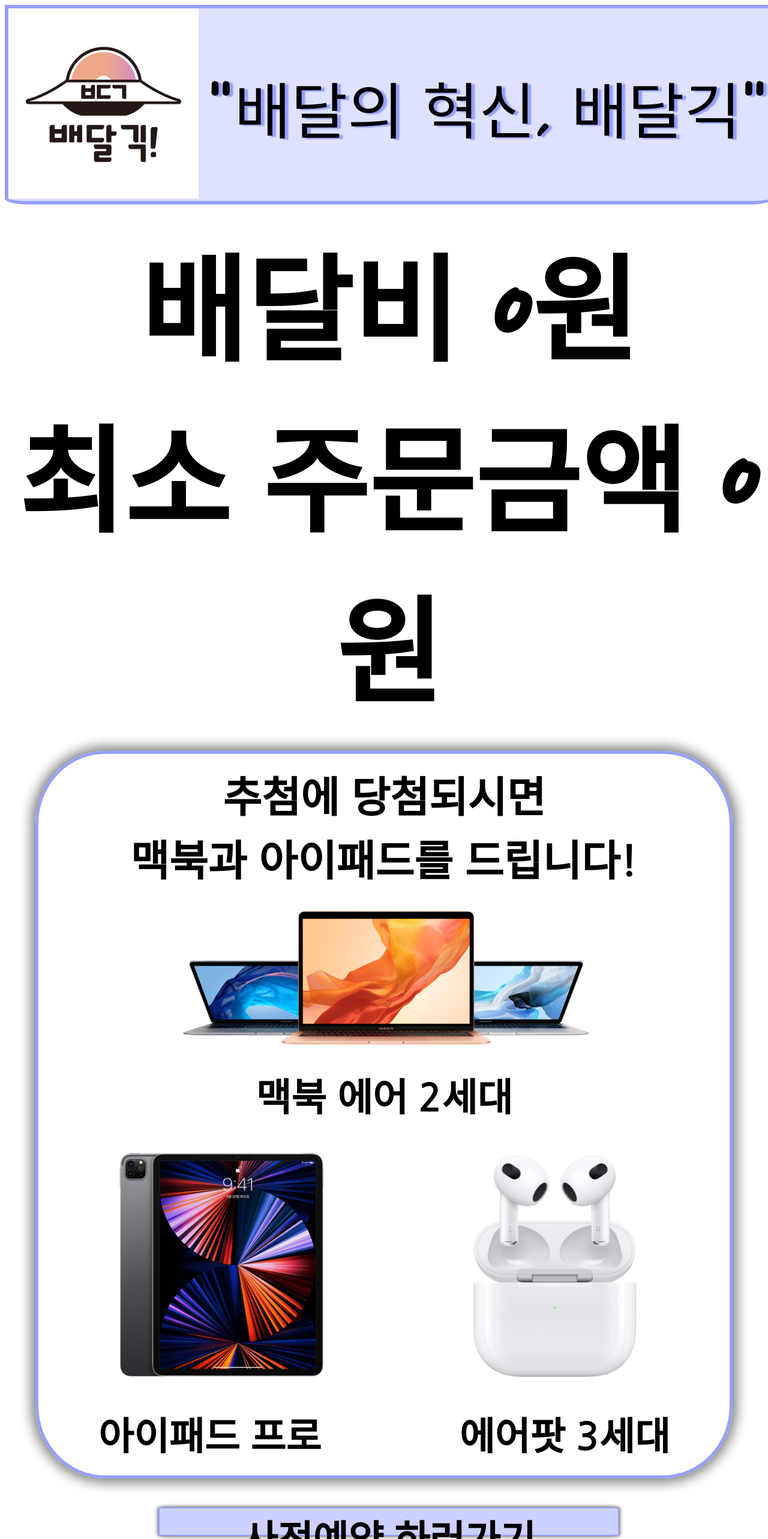
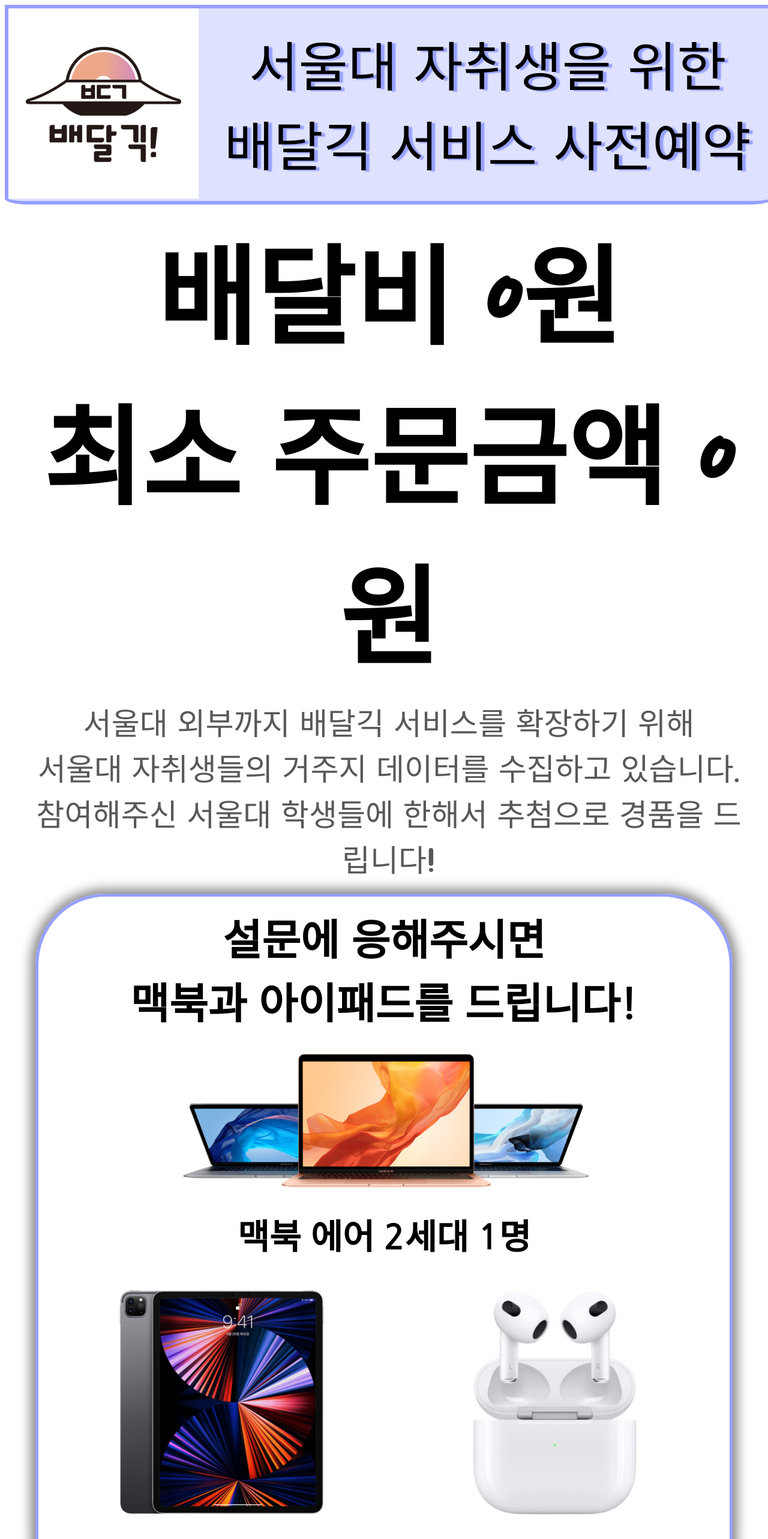
Before and after one commit to YunKim-kaist/Baedalgeek_Reservation_FrontEnd, a React (Create React App) app: page / in a window 1280 px wide. Shown: the top 2566 px of the page at 60% size. Built offline with nearby package versions, Linux system fonts and the light colour scheme; the HTML template or start-up script is replaced by a standard one; a web font is replaced by a local one.

Commit message:
final updated

```diff
--- a/src/App.js
+++ b/src/App.js
@@ -53,7 +53,8 @@
           <img src = {logo} className = {styles.logo}/>
         </span>
         <span className={styles.header}>
-          "배달의 혁신, 배달긱"
+          <div>서울대 자취생을 위한</div>
+          <div>배달긱 서비스 사전예약</div>
         </span>
       </div>
       {data === "giveaway" && (<Giveaway setRes = {setRes}/>)}
--- a/src/App.module.css
+++ b/src/App.module.css
@@ -15,10 +15,10 @@
 }
 .header{
     float: right;
-    font-size: 8vw;
+    font-size: 7vw;
     color:black;
     text-align: center;
-    padding-top: 7vw;
+    padding-top: 2vw;
     padding-bottom: 1vh;
     /* border-style: solid;
     border-top-width: 0.4vh;
--- a/src/components/KakaoShareButton/index.js
+++ /dev/null
@@ -1,68 +0,0 @@
-import React, { useEffect } from 'react'
-import kakaoLogo from "../../img/kakao.png";
-
-const KakaoShareButton = () => {
-  useEffect(() => {
-    createKakaoButton()
-  }, [])
-
-  const createKakaoButton = () => {
-    // kakao sdk script이 정상적으로 불러와졌으면 window.Kakao로 접근이 가능합니다
-    if (window.Kakao) {
-      const kakao = window.Kakao
-
-      // 중복 initialization 방지
-      if (!kakao.isInitialized()) {
-        // 두번째 step 에서 가져온 javascript key 를 이용하여 initialize
-        kakao.init("4a4a3c7a7800e2a0af56d2d6455b429b")
-      }
-
-      kakao.Link.createDefaultButton({
-        // Render 부분 id=kakao-link-btn 을 찾아 그부분에 렌더링을 합니다
-        container: '#kakao-link-btn',
-        objectType: 'feed',
-        content: {
-          title: '타이틀',
-          description: '#리액트 #카카오 #공유버튼',
-          imageUrl: '../../img/baedalgeek.png',
-          link: {
-            mobileWebUrl: window.location.href,
-            webUrl: window.location.href,
-          },
-        },
-        social: {
-          likeCount: 77,
-          commentCount: 55,
-          sharedCount: 333,
-        },
-        buttons: [
-          {
-            title: '웹으로 보기',
-            link: {
-              mobileWebUrl: window.location.href,
-              webUrl: window.location.href,
-            },
-          },
-          {
-            title: '앱으로 보기',
-            link: {
-              mobileWebUrl: window.location.href,
-              webUrl: window.location.href,
-            },
-          },
-        ],
-      })
-    }
-  }
-
-  return (
-    <div className="kakao-share-button">
-      {/* Kakao share button */}
-      <button id="kakao-link-btn">
-        <img src= {kakaoLogo} alt="kakao-share-icon" />
-      </button>
-    </div>
-  )
-}
-
-export default KakaoShareButton
--- a/src/components/giveaway/giveaway.module.css
+++ b/src/components/giveaway/giveaway.module.css
@@ -1,42 +1,35 @@
-@import url("https://fonts.googleapis.com/css2?family=Nanum+Gothic:wght@700&display=swap");
+@import url("https://fonts.googleapis.com/css2?family=Nanum+Gothic:wght@800&display=swap");
 @import url("https://fonts.googleapis.com/css2?family=Nanum+Pen+Script&display=swap");
 @import url("https://fonts.googleapis.com/css2?family=Gamja+Flower&family=Nanum+Pen+Script&display=swap");
+
 
 .head{
     height: auto;
 }
-.header{
-    font-size: 9vw;
-    color:black;
-    text-align: center;
-    padding-top: 2vh;
-    padding-bottom: 2vh;
-    border-style: solid;
-    border-top-width: 0.4vh;
-    border-bottom-width: 0.3vh;
-    background-color: #CDD1FF;
-    border-color: #96A0FF;
-    text-shadow: 6px 2px 2px #96A0FF;
-    font-family: 'Nanum Gothic', sans-serif;
-}
 
 .body{
-    margin-top: 2vh;
+    margin-top: 1.5vh;
     text-align: center;
 }
 
 .slogan{
-    margin-top: 3vh;
-    font-size: 15vw;
+    margin-top: 1.5vh;
+    font-size: 14vw;
     font-weight: bold;
-    font-family: 'Nanum Pen Script', cursive;
+    font-family: 'Nanum Pen Script', 'cursive';
 
 }
-
-
+.announcement{
+    margin-top: 1.5vh;
+    margin-left: 3%;
+    margin-right: 3%;
+    font-size: 4vw;
+    font-family: 'jua', sans-serif;
+    color: #585858;
+}
 .giveaway{
-    margin-top: 4vh;
-    font-size: 5vw;
+    margin-top: 2.5vh;
+    font-size: 4.5vw;
     font-family: 'Nanum Gothic', sans-serif;
     font-weight: 600;
     border-radius: 10%;
@@ -61,12 +54,12 @@
 }
 .giveaway_ipad{
     width: 35%;
-    padding-right: 9vw;
+    padding-right: 4vw;
     padding-bottom: 10vh;
 }
 .giveaway_airpod{
     width: 35%;
-    padding-left: 9vw;
+    padding-left: 4vw;
     padding-bottom: 10vh;
 }
 .ipadimage{
@@ -84,7 +77,8 @@
     font-size: 5vw;
     margin-left: 20%;
     margin-right: 20%;
-    margin-top: 6vh;
+    margin-top: 3.5vh;
+    margin-bottom: 6vw;
     background-color: #CDD1FF;
     border: 2px solid #96A0FF;
     border-radius: 3%;
--- a/src/components/giveaway/index.js
+++ b/src/components/giveaway/index.js
@@ -12,14 +12,23 @@
               <div>배달비 0원</div>
               <div>최소 주문금액 0원</div>
             </div>
+            <div className={styles.announcement}>
+              <div>
+                <div>서울대 외부까지 배달긱 서비스를 확장하기 위해</div>
+                <div>서울대 자취생들의 거주지 데이터를 수집하고 있습니다.</div>
+              </div>
+              <div>
+                참여해주신 서울대 학생들에 한해서 추첨으로 경품을 드립니다!
+              </div>
+            </div>
             <div className={styles.giveaway}>
               <div className={styles.giveaway_headline}>
-                <div className={styles.giveaway_headline0}>추첨에 당첨되시면</div>
+                <div className={styles.giveaway_headline0}>설문에 응해주시면</div>
                 <div>맥북과 아이패드를 드립니다!</div>
               </div>
               <div>
                 <img src = {macbookair} width = "60%"/>
-                <div className = {styles.giveaway_mac}>맥북 에어 2세대</div>
+                <div className = {styles.giveaway_mac}>맥북 에어 2세대 1명</div>
               </div>
               <div>
                 <img src = {ipadpro} width = "35%" className = {styles.ipadimage}/>
@@ -27,10 +36,10 @@
               </div>
               <div>
                 <span className={styles.giveaway_ipad}>
-                  아이패드 프로
+                  아이패드 프로 2명
                 </span>
                 <span className= {styles.giveaway_airpod}>
-                  에어팟 3세대
+                  에어팟 3세대 3명
                 </span>
               </div>
             </div>
--- a/src/components/map/map.module.css
+++ b/src/components/map/map.module.css
@@ -96,11 +96,11 @@
     margin-top: 3.5vw;
 }
 .submit{
-    margin-top: 4vw;
+    margin-top: 5vw;
     width: 40%;
     height: 12vw;
     font-size: 5vw;
-    margin-bottom: 10vw;
+    margin-bottom: 5vw;
     background-color: #CDD1FF;
     border: 2px solid #96A0FF;
     border-radius: 6%;
--- a/src/components/restaurant/restaurant.module.css
+++ b/src/components/restaurant/restaurant.module.css
@@ -90,6 +90,7 @@
     margin-left: 20%;
     margin-right: 20%;
     margin-top: 10vw;
+    margin-bottom: 8vw;
     background-color: #CDD1FF;
     border: 2px solid #96A0FF;
     border-radius: 6%;
```
Also changed, not shown: src/components/kakaoLink/index.js (+1 -81 lines).
